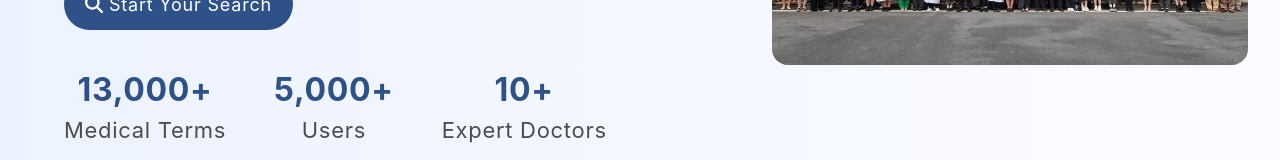
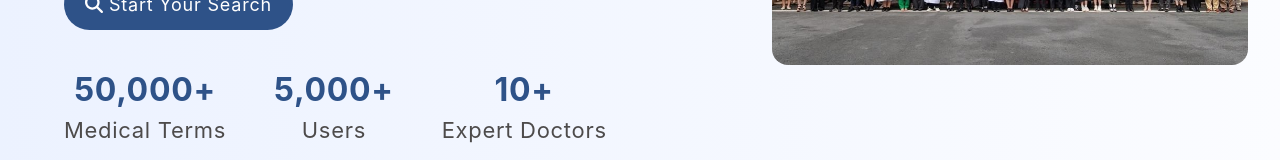
Before and after one commit to tunglambg131003/COMP2030_Meddict, a React (Create React App) app in the folder frontend/: page / in a window 1280 px wide. Shown: the part 439-599 px from the top of the page. Built offline with nearby package versions, Linux system fonts and the light colour scheme.

Commit message:
Update Hero.js

```diff
--- a/frontend/src/Components/Hero.js
+++ b/frontend/src/Components/Hero.js
@@ -52,7 +52,7 @@ function Hero() {
           </button>
           <div className="text-stats">
             <div className="text-stats-container">
-              <p>13,000+</p>
+              <p>50,000+</p>
               <p>{t("H4")}</p>
             </div>
 
```
